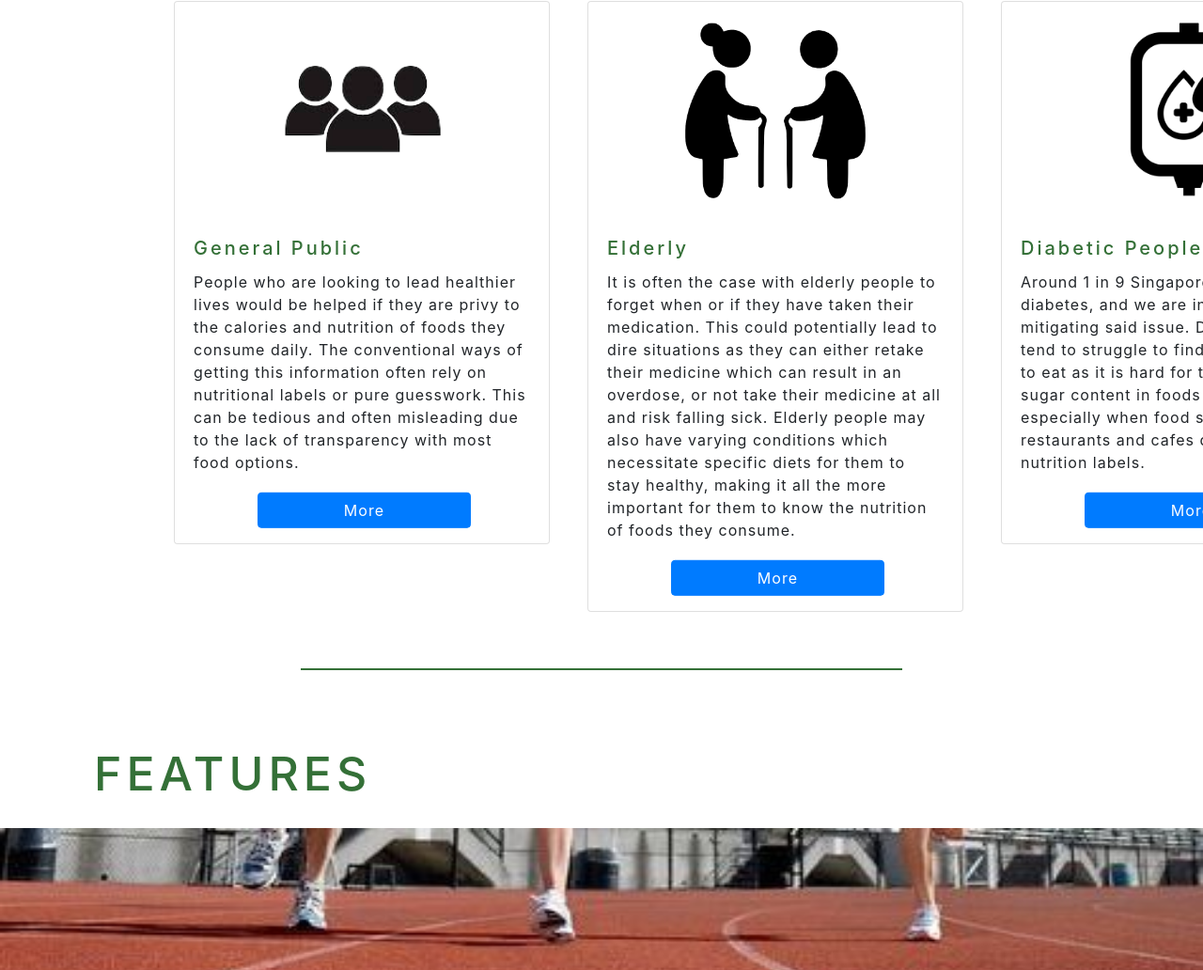
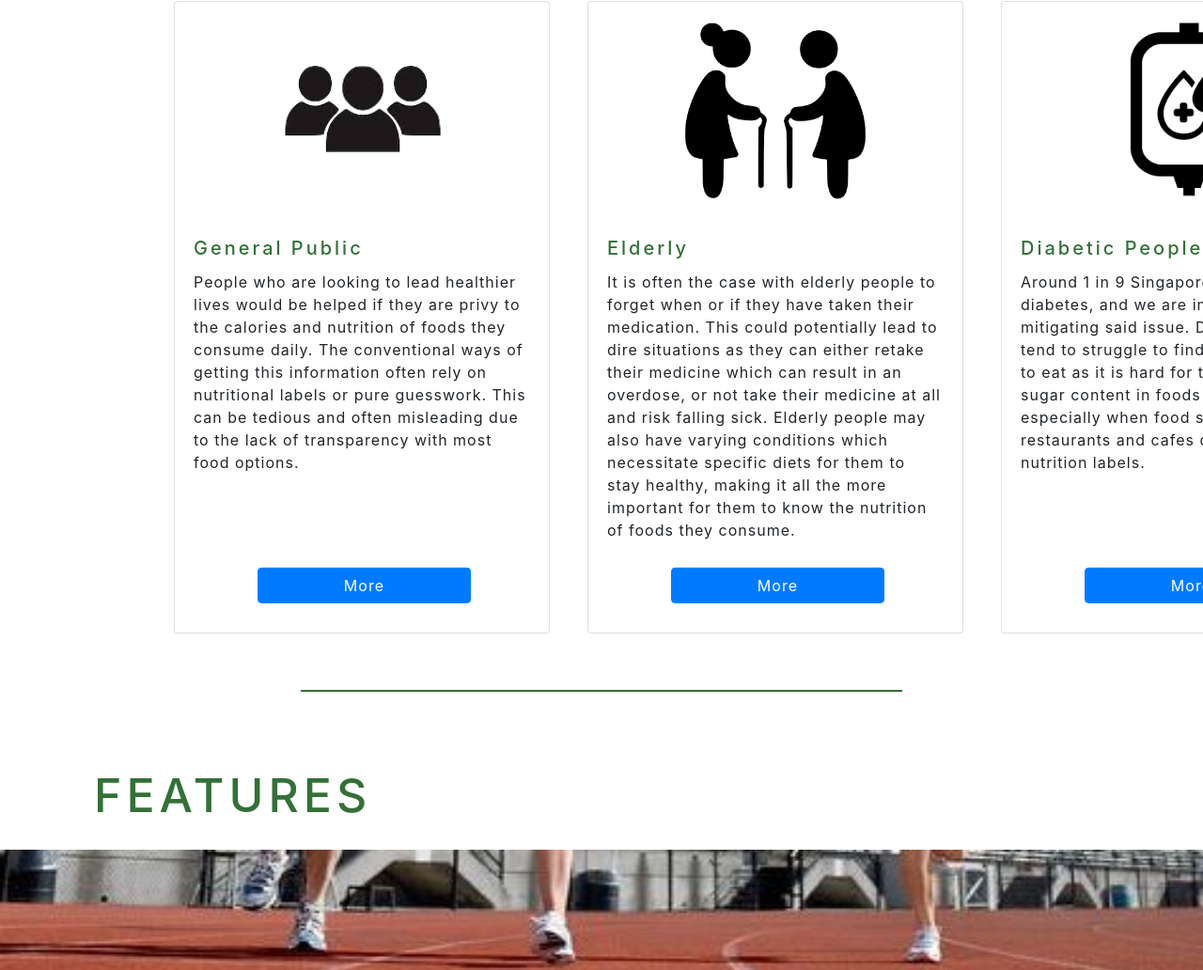
Before and after one commit to juliannetann/salus, a plain HTML site: page index.html in a window 1280 px wide. Shown: the part 757-1789 px from the top of the page at 94% size. Drawn offline with nearby package versions, Linux system fonts and the light colour scheme.

Commit message:
merged zoey and julianne's changes

```diff
--- a/style.css
+++ b/style.css
@@ -90,6 +90,20 @@
     display: inline
 
 }
+
+.card-body{
+    min-height: 441px;
+    -webkit-border-radius: 4px;
+    -moz-border-radius: 4px;
+    border-radius:4px;
+
+}
+
+.btn.btn-primary.more{
+    margin-bottom: 15px
+
+}
+
 
 #general-public {
     width: 20rem;
```
